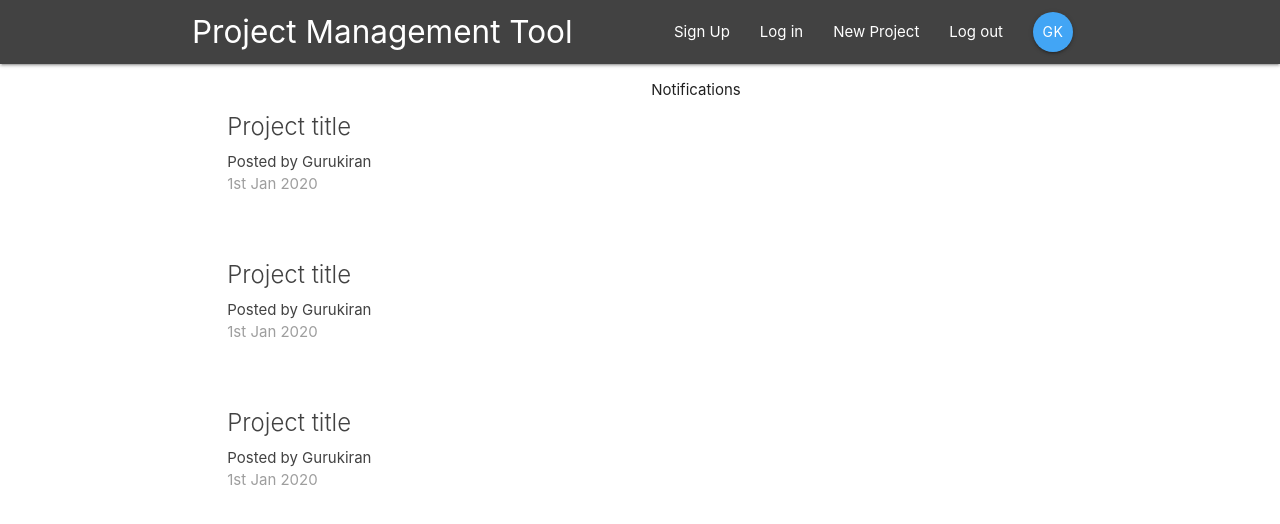
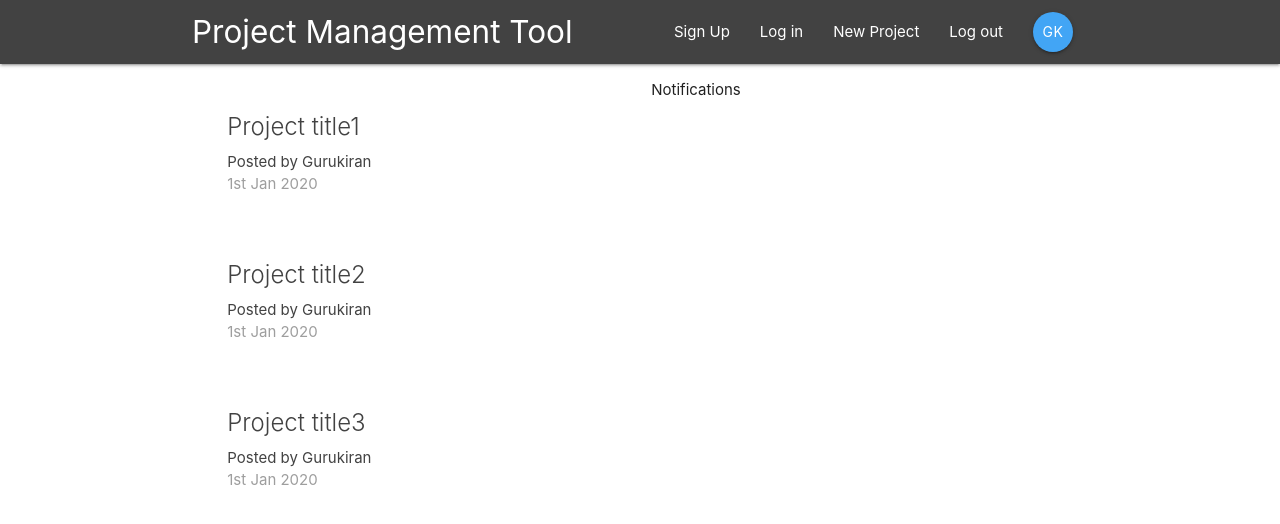
Before and after one commit to guru-sode/project-management-tool, a React (Create React App) app: page / in a window 1280 px wide. Shown: the top 524 px of the page. Built offline with nearby package versions, Linux system fonts and the light colour scheme.

Commit message:
Change project name

```diff
--- a/src/component/projects/ProjectList.js
+++ b/src/component/projects/ProjectList.js
@@ -6,7 +6,7 @@ const ProjectList = () => {
             <div className="card z-depth-0 project-summary">
                 <div className="card-content grey-text text-darken-3">
                     <span className="card-title">
-                        Project title
+                        Project title1
                     </span>
                     <p> Posted by Gurukiran </p>
                     <p className="grey-text">1st Jan 2020</p>
@@ -15,7 +15,7 @@ const ProjectList = () => {
             <div className="card z-depth-0 project-summary">
                 <div className="card-content grey-text text-darken-3">
                     <span className="card-title">
-                        Project title
+                        Project title2
                     </span>
                     <p> Posted by Gurukiran </p>
                     <p className="grey-text">1st Jan 2020</p>
@@ -24,7 +24,7 @@ const ProjectList = () => {
             <div className="card z-depth-0 project-summary">
                 <div className="card-content grey-text text-darken-3">
                     <span className="card-title">
-                        Project title
+                        Project title3
                     </span>
                     <p> Posted by Gurukiran </p>
                     <p className="grey-text">1st Jan 2020</p>
```
